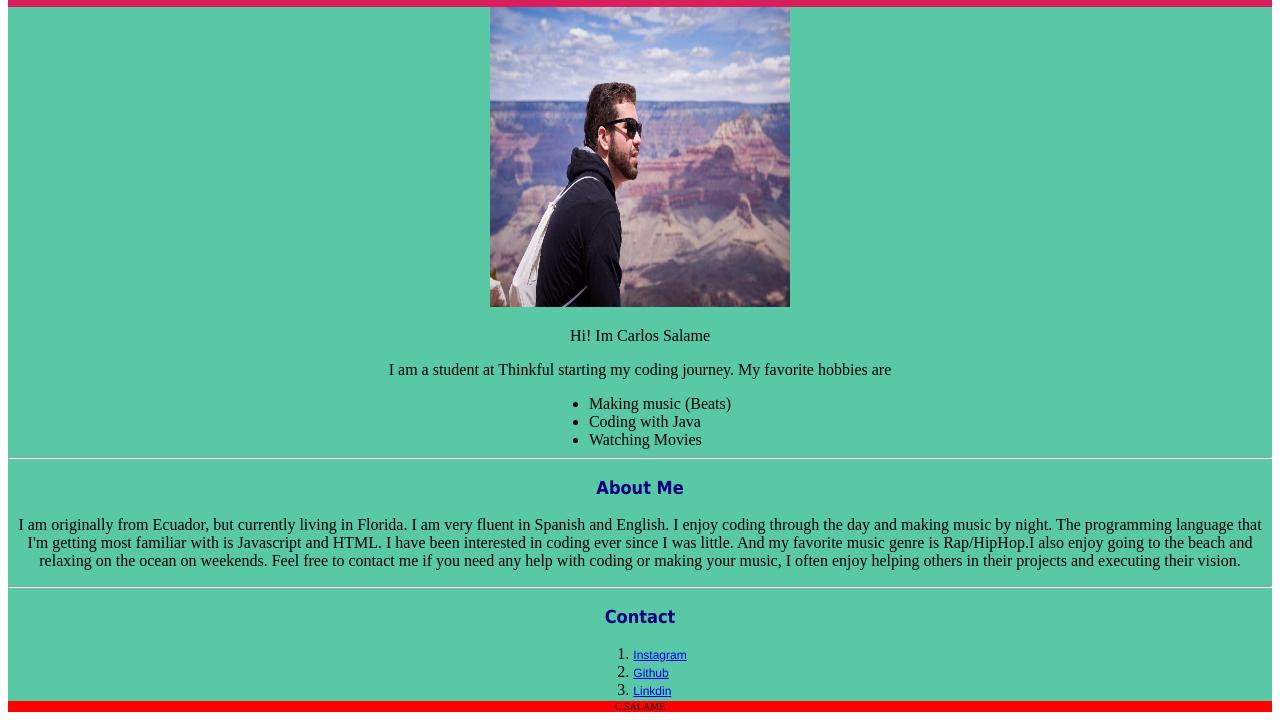
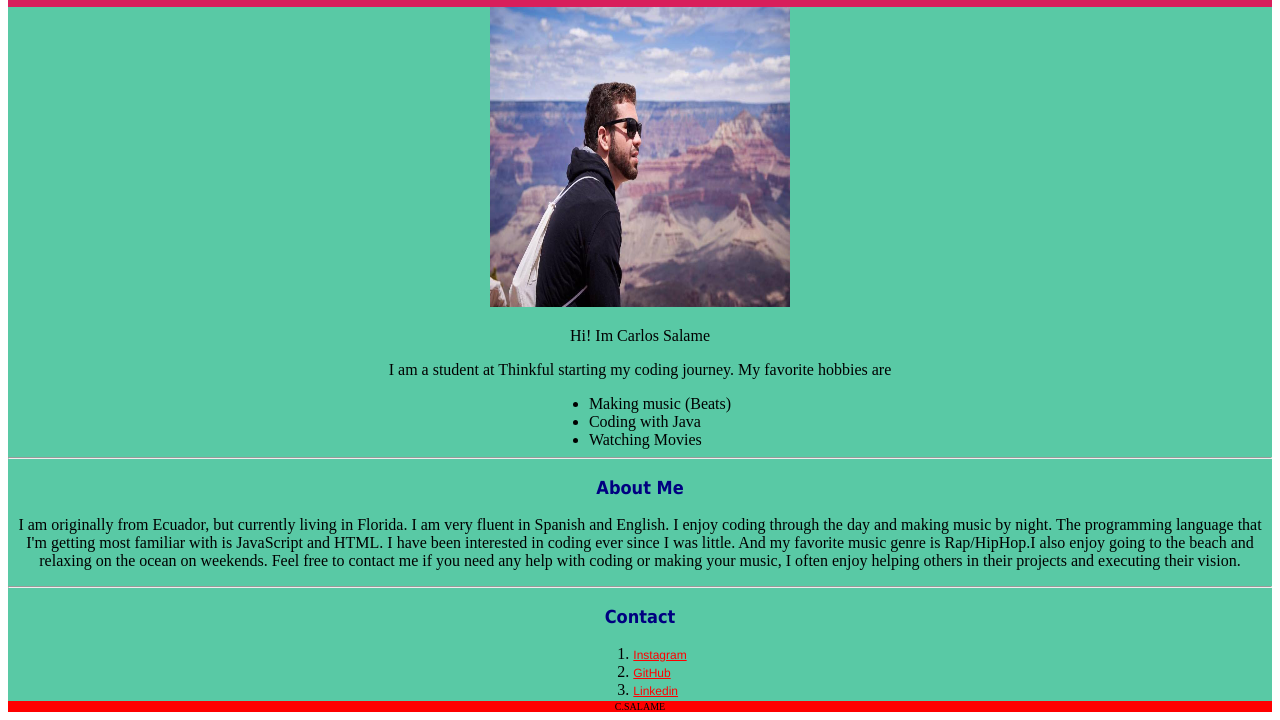
Before and after one commit to Salame1996/Mywebsite, a plain HTML site: page index.html in a window 1280 px wide. Shown: the part 185-905 px from the top of the page. Drawn offline with Linux system fonts and the light colour scheme; a script that the page names is missing.

Commit message:
Add files via upload
Final commit fixed link pseudo-styles.

```diff
--- a/index.html
+++ b/index.html
@@ -3,7 +3,7 @@
   <head>
     <meta charset="utf-8">
     <meta name="viewport" content="width=device-width">
-    <title>replit</title>
+    <title>Carlos Salame's Portfolio</title>
     <link href="style.css" rel="stylesheet" type="text/css" />
   </head>
 
@@ -35,7 +35,7 @@
    <div>
     <h3>About Me</h3>
 
- <p>I am originally from Ecuador, but currently living in Florida. I am very fluent in Spanish and English. I enjoy coding through the day and making music by night. The programming language that I'm getting most familiar with is Javascript and HTML. I have been interested in coding ever since I was little. And my favorite music genre is Rap/HipHop.I also enjoy going to the beach and relaxing on the ocean on weekends. Feel free to contact me if you need any help with coding or making your music, I often enjoy helping others in their projects and executing their vision.</p> </div>
+ <p>I am originally from Ecuador, but currently living in Florida. I am very fluent in Spanish and English. I enjoy coding through the day and making music by night. The programming language that I'm getting most familiar with is JavaScript and HTML. I have been interested in coding ever since I was little. And my favorite music genre is Rap/HipHop.I also enjoy going to the beach and relaxing on the ocean on weekends. Feel free to contact me if you need any help with coding or making your music, I often enjoy helping others in their projects and executing their vision.</p> </div>
 <!-- this is the end of about me and second section of the article -->
 <hr>
 
@@ -47,8 +47,8 @@
 
 <ol>
   <li><a href="https://www.instagram.com/" target="_blank">Instagram</a></li>
-  <li><a href="https://github.com/Salame1996" target="_blank">Github</a></li>
-  <li><a href="https://www.linkedin.com/in/carlos-salame-11925213b/" target="_blank">Linkdin</a></li>
+  <li><a href="https://github.com/Salame1996" target="_blank">GitHub</a></li>
+  <li><a href="https://www.linkedin.com/in/carlos-salame-11925213b/" target="_blank">Linkedin</a></li>
 </ol>
 <hr>
 <!-- this is the end of the third section of the article -->
--- a/style.css
+++ b/style.css
@@ -70,7 +70,20 @@ a{
 font-family: helvetica;
 font-size: 12px;
 }
+
+
+/*This is the styling for the links */
+
+a:link {
+  color: #FF0000;
+}
+
+a:visited {
+  color: #00FF00;
+}
 a:hover {
   color: #FF00FF;
 }
-/*This is the styling for the links */
+a:active {
+  color: #0000FF;
+}
```
